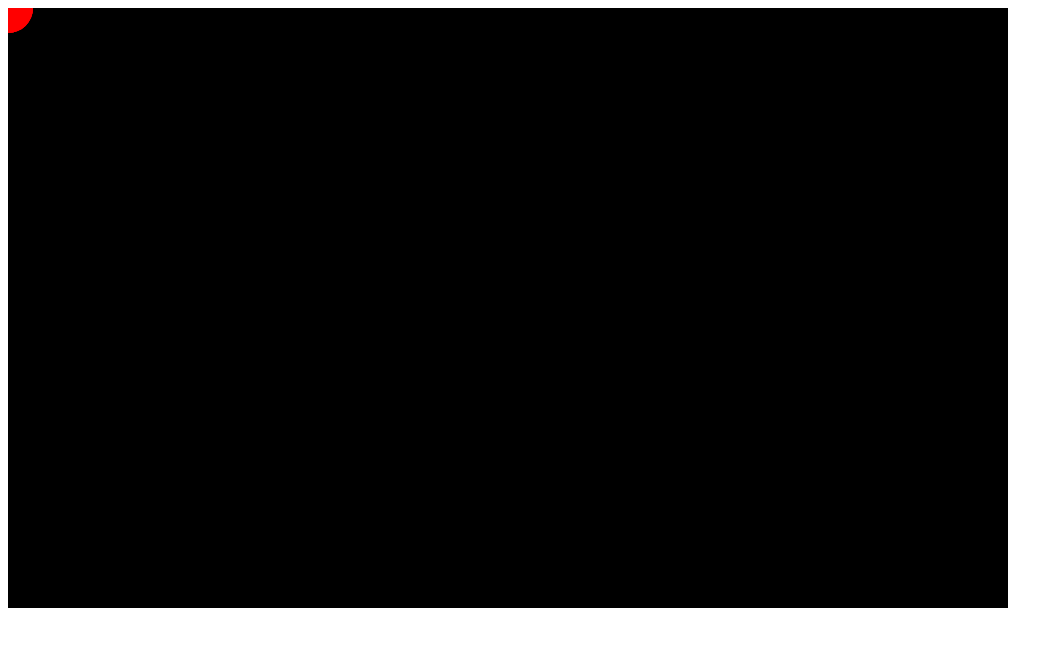
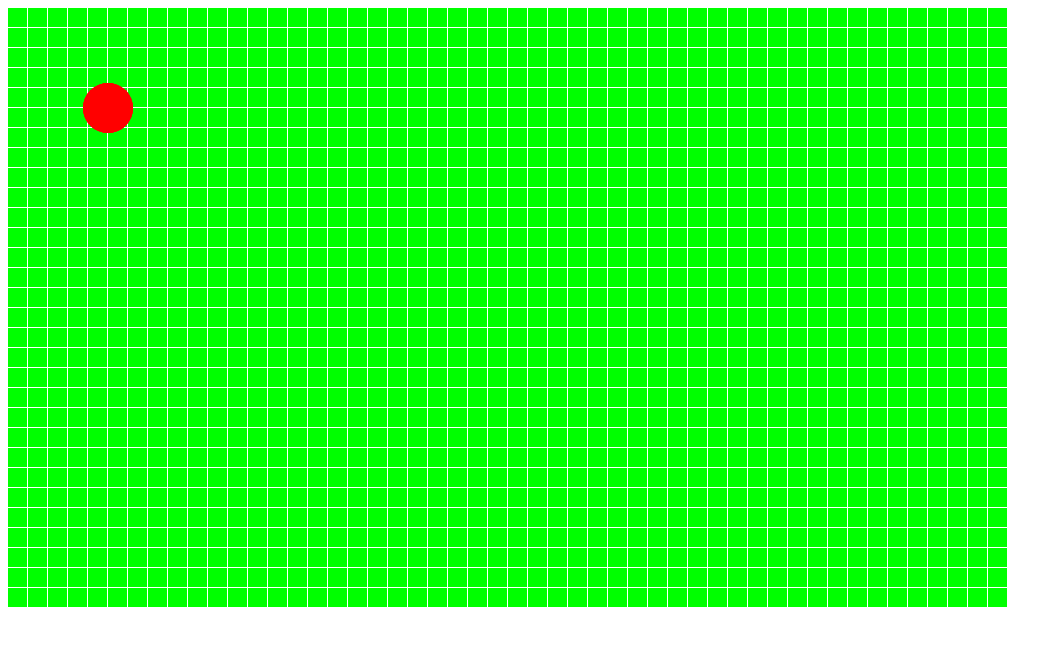
Before and after one commit to PrestonPhelan/RabbitsVsWolves, a plain HTML site: page index.html in a window 1280 px wide. Shown: the whole page, without its empty margins (0-1063 px from the left). Drawn offline with Linux system fonts and the light colour scheme.

Commit message:
Game renders automatically with tiles

```diff
--- a/bundle.js
+++ b/bundle.js
@@ -64,6 +64,7 @@
 
 	const Prey = __webpack_require__(2);
 	const Predator = __webpack_require__(4);
+	const Tile = __webpack_require__(6);
 
 	class Game {
 	  constructor(prey, predators) {
@@ -71,9 +72,19 @@
 	    this.predators = [];
 	    this.tiles = [];
 
+	    this.createTiles();
 	    this.addAnimals(prey, predators);
 	    console.log(this.prey);
 	    console.log(this.predators);
+	    console.log(this.tiles);
+	  }
+
+	  createTiles() {
+	    for (let i = 0; i < Game.DIM_X / 20; i++) {
+	      for(let j = 0; j < Game.DIM_Y / 20; j++) {
+	        this.tiles.push(new Tile([i, j]));
+	      }
+	    }
 	  }
 
 	  addAnimals(prey, predators) {
@@ -87,13 +98,13 @@
 	  }
 
 	  allObjects() {
-	    return this.prey.concat(this.predators);
+	    return this.tiles.concat(this.prey).concat(this.predators);
 	  }
 
 	  draw(ctx) {
 	    ctx.clearRect(0, 0, Game.DIM_X, Game.DIM_Y);
-	    ctx.fillStyle = Game.BG_COLOR;
-	    ctx.fillRect(0, 0, Game.DIM_X, Game.DIM_Y);
+	    // ctx.fillStyle = Game.BG_COLOR;
+	    // ctx.fillRect(0, 0, Game.DIM_X, Game.DIM_Y);
 
 	    this.allObjects().forEach((object) => {
 	      object.draw(ctx);
@@ -106,7 +117,6 @@
 	Game.DIM_X = 1000;
 	Game.DIM_Y = 600;
 	Game.FPS = 32;
-	Game.NUM_ASTEROIDS = 10;
 
 	module.exports = Game;
 
@@ -135,14 +145,33 @@
 
 	class Animal {
 	  constructor(options) {
-	    this.pos = [0, 0];
+	    this.pos = [100, 100];
 	    this.food = 5;
 	    this.alive = true;
+
+	    this.onReproductionCooldown = false;
+	    this.ReproductionCooldownCounter = 0;
+	  }
+
+	  eat(val) {
+	    this.food += val;
+	  }
+
+	  starved() {
+	    this.food === 0;
+	  }
+
+	  death() {
+	    this.alive = false;
+	    this.counter = 0;
+	  }
+
+	  deathCounter() {
+	    this.counter += 1;
 	  }
 
 	  draw(ctx) {
 	    ctx.fillStyle = this.color;
-
 	    ctx.beginPath();
 	    ctx.arc(
 	      this.pos[0], this.pos[1], this.radius, 0, 2 * Math.PI, true
@@ -166,7 +195,16 @@
 	    this.speed = 2;
 	    this.radius = 25;
 	    this.color = "#ff0000";
+
+	    this.prevMove = [0, 0];
 	  }
+
+	  //AI on Deciding Move
+	    //Sniff?
+	    //Starving?
+
+	  //Check if previous move is same direction as current
+
 	}
 
 	module.exports = Predator;
@@ -188,6 +226,52 @@
 	module.exports = GameView;
 
 
+/***/ },
+/* 6 */
+/***/ function(module, exports) {
+
+	class Tile {
+	  constructor(pos) {
+	    this.pos = pos;
+	    this.grass = 20;
+	  }
+
+	  getColor() {
+	    if (this.grass === 0) {
+	      //Dead Color
+	    } else if (this.grass <= 10) {
+	      //Light Green
+	    } else if (this.grass <= 20) {
+	      return "#00ff00";
+	    } else if (this.grass <= 30) {
+	      //Dark Green
+	    }
+	  }
+
+	  draw(ctx) {
+	    ctx.fillStyle = this.getColor();
+
+	    const startPos = [this.pos[0]*20, this.pos[1]*20];
+
+	    ctx.rect(startPos[0], startPos[1], 19, 19);
+	    ctx.fill();
+	  }
+
+	  eaten() {
+	    this.grass -= 10;
+	    if (this.grass < 0) {
+	      this.grass = 0;
+	    }
+	  }
+
+	  grow() {
+	    if (this.grass < 30) this.grass += 1;
+	  }
+	}
+
+	module.exports = Tile;
+
+
 /***/ }
 /******/ ]);
 //# sourceMappingURL=bundle.js.map
--- /dev/null
+++ b/hero.js
@@ -0,0 +1,5 @@
+import Prey from './prey.js';
+
+class Hero extends Prey {
+
+}
--- a/index.html
+++ b/index.html
@@ -2,7 +2,7 @@
 <html>
   <head>
     <meta charset="utf-8">
-    <title></title>
+    <title>GoRabbit</title>
   </head>
   <body>
     <canvas id="game-canvas" />
```
Also changed, not shown: animal.js (+21 -2 lines), game.js (+14 -4 lines), predator.js (+9 -0 lines), tile.js (+35 -1 lines), 2 other files.
